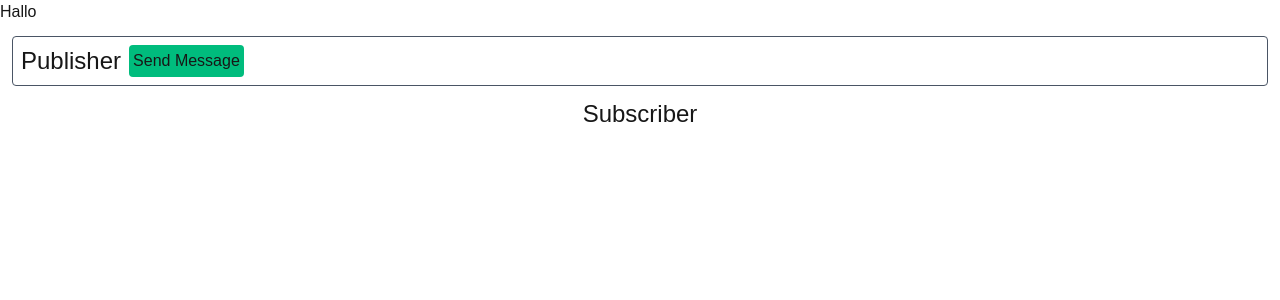
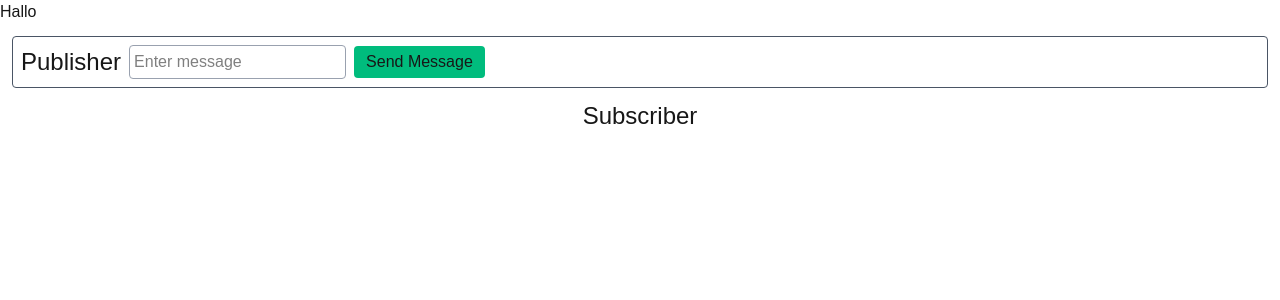
Before and after one commit to JoeLan124/reactpatternDay1, a Next.js app in the folder solution10/: page / in a window 1280 px wide. Shown: the top 300 px of the page. Built offline with nearby package versions, Linux system fonts and the light colour scheme.

Commit message:
text input for messages

```diff
--- a/solution10/app/src/components/publisher/message.jsx
+++ b/solution10/app/src/components/publisher/message.jsx
@@ -1,31 +1,32 @@
 "use client"
+import { useState } from "react";
 import { eventBus } from "../../../lib/eventBus";
 
-const message = [
-  { id: crypto.randomUUID(), text: "confidential" },
-  { id: crypto.randomUUID(), text: "internal" },
-  { id: crypto.randomUUID(), text: "public" },
-  { id: crypto.randomUUID(), text: "very confidential" },
-  { id: crypto.randomUUID(), text: "secret" },
-];
+export default function MessagePublisher() {
+  const [text, setText] = useState("");
 
-export default function AddToCartButton() {
   const handleClick = () => {
-    const randomIndex = Math.floor(
-      Math.random() * message.length
-    );
-    const selectedMessage = message[randomIndex];
+    if (!text.trim()) return;
+
     eventBus.publish("message:add", {
-      id: selectedMessage.id,
-      text: selectedMessage.text,
+      id: crypto.randomUUID(),
+      text: text,
     });
+    setText("");
   };
 
   return (
-    <div className="flex space-x-2 border rounded border-gray-600 p-2 m-3">
+    <div className="flex space-x-2 border rounded border-gray-600 p-2 m-3 items-center">
       <h2 className="text-2xl">Publisher</h2>
+      <input
+        type="text"
+        value={text}
+        onChange={(e) => setText(e.target.value)}
+        className="border border-gray-400 rounded p-1 text-black"
+        placeholder="Enter message"
+      />
       <button
-        className="bg-emerald-500 rounded p-1 cursor-pointer"
+        className="bg-emerald-500 rounded p-1 cursor-pointer px-3"
         onClick={handleClick}>
         Send Message
       </button>
```
Also changed, not shown: 1 other file (tests, documents, lock files or other folders).
